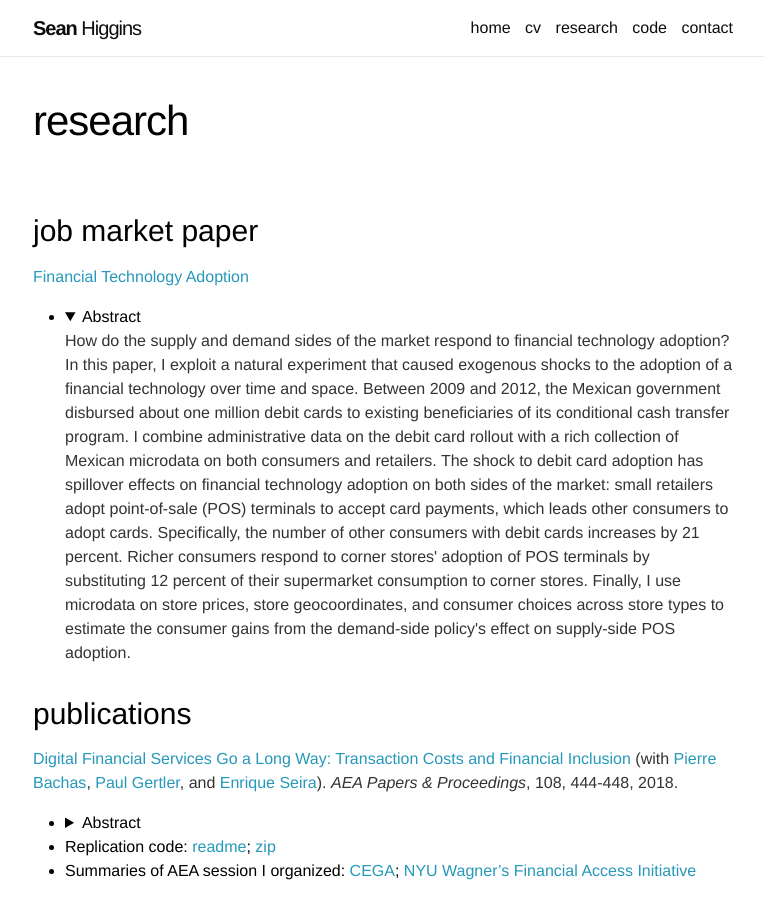
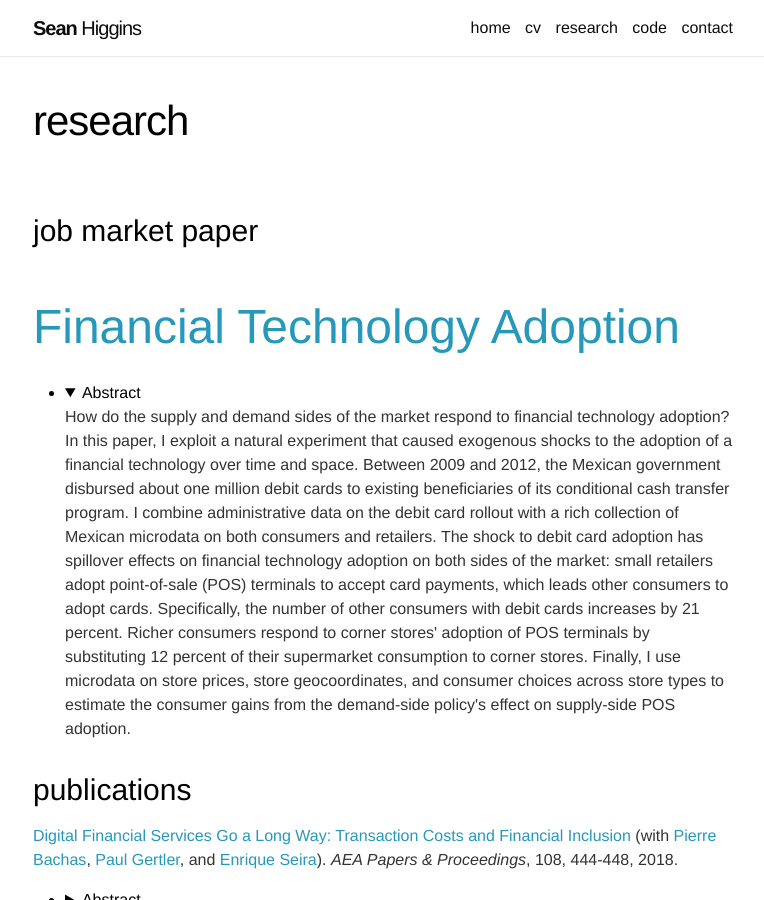
Before and after one commit to skhiggins/skhiggins.github.io, a Jekyll site: the page built from _pages/1_research.md, in a window 1280 px wide and 900 px high. Shown: the whole window, without its empty margins (257-1021 px from the left). Built offline with Jekyll 4.4.1, drawn with Linux system fonts in a browser that asks for light colours; nearby versions of some CDN libraries.

```diff
--- a/_pages/1_research.md
+++ b/_pages/1_research.md
@@ -6,7 +6,7 @@ title: research
 
 ### job market paper
 
-[Financial Technology Adoption](/assets/pdf/higgins_jmp.pdf)
+# [Financial Technology Adoption](/assets/pdf/higgins_jmp.pdf)
 - <details open><summary>Abstract</summary><p>How do the supply and demand sides of the market respond to financial technology adoption? In this paper, I exploit a natural experiment that caused exogenous shocks to the adoption of a financial technology over time and space. Between 2009 and 2012, the Mexican government disbursed about one million debit cards to existing beneficiaries of its conditional cash transfer program. I combine administrative data on the debit card rollout with a rich collection of Mexican microdata on both consumers and retailers. The shock to debit card adoption has spillover effects on financial technology adoption on both sides of the market: small retailers adopt point-of-sale (POS) terminals to accept card payments, which leads other consumers to adopt cards. Specifically, the number of other consumers with debit cards increases by 21 percent. Richer consumers respond to corner stores' adoption of POS terminals by substituting 12 percent of their supermarket consumption to corner stores. Finally, I use microdata on store prices, store geocoordinates, and consumer choices across store types to estimate the consumer gains from the demand-side policy's effect on supply-side POS adoption.</p></details>
 
 ### publications
```
